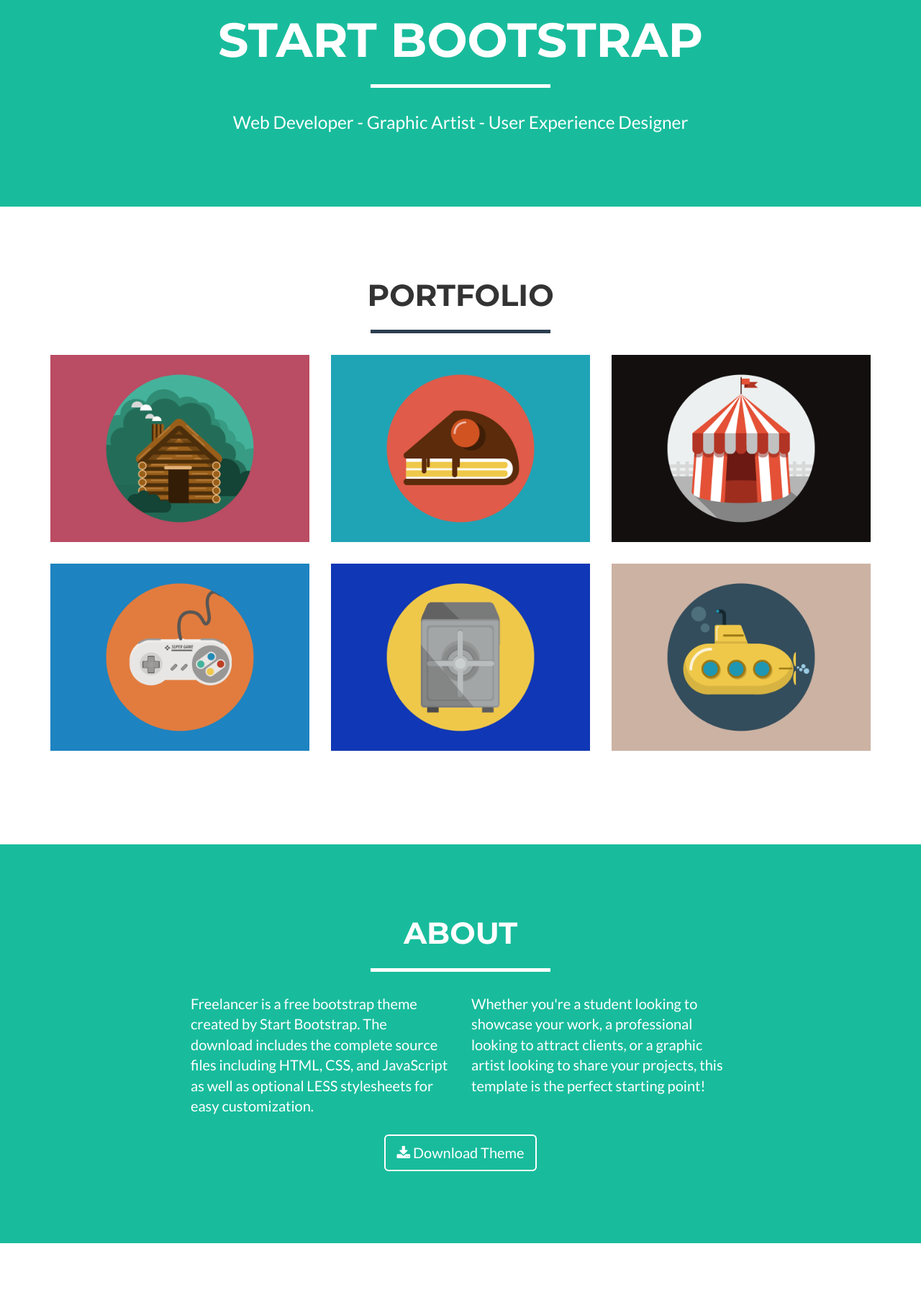
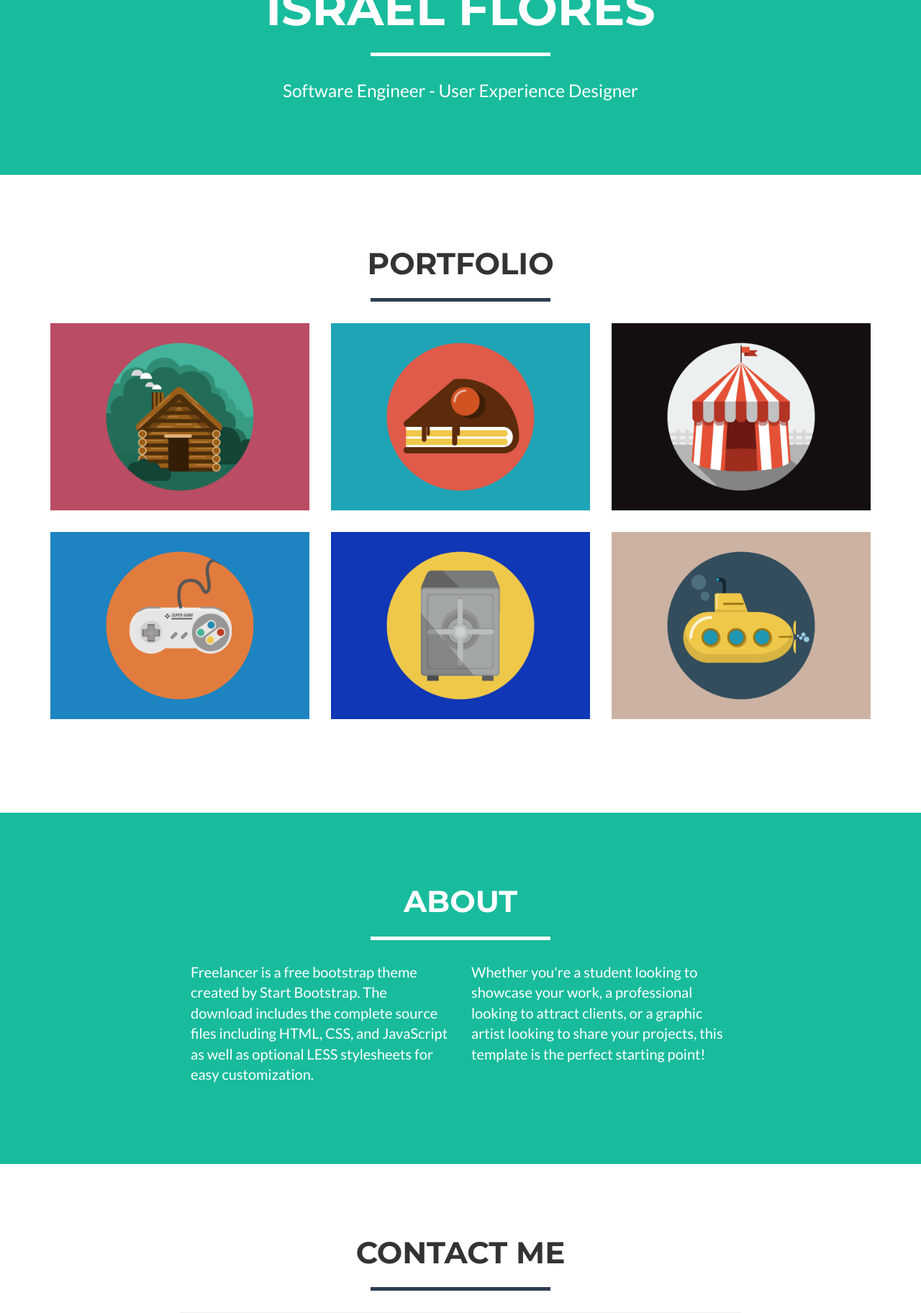
Before and after one commit to israel-fl/PersonalPage, a Flask app: page / in a window 1280 px wide. Shown: the part 501-2325 px from the top of the page at 72% size. Run offline with Flask 2, Linux system fonts and the light colour scheme; parts of the project's set-up code (start-up, migrations or seed data) failed here and were passed over; some libraries are stand-ins or nearby versions.

Commit message:
Pushing dev branch

```diff
--- a/app/templates/main/index.html
+++ b/app/templates/main/index.html
@@ -9,16 +9,15 @@
     <meta name="description" content="">
     <meta name="author" content="">
 
-    <title>Freelancer - Start Bootstrap Theme</title>
+    <title>Israel Flores - Interactive Resume</title>
 
     <!-- Bootstrap Core CSS -->
-    <link href="vendor/bootstrap/css/bootstrap.min.css" rel="stylesheet">
+    <link href="{{url_for('.static', filename='bootstrap/css/bootstrap.min.css')}}" rel="stylesheet">
 
     <!-- Theme CSS -->
-    <link href="css/freelancer.min.css" rel="stylesheet">
-
+    <link href="{{url_for('.static', filename='css/freelancer.min.css')}}" rel="stylesheet">
     <!-- Custom Fonts -->
-    <link href="vendor/font-awesome/css/font-awesome.min.css" rel="stylesheet" type="text/css">
+    <link href="https://maxcdn.bootstrapcdn.com/font-awesome/4.7.0/css/font-awesome.min.css" rel="stylesheet" type="text/css">
     <link href="https://fonts.googleapis.com/css?family=Montserrat:400,700" rel="stylesheet" type="text/css">
     <link href="https://fonts.googleapis.com/css?family=Lato:400,700,400italic,700italic" rel="stylesheet" type="text/css">
 
@@ -42,7 +41,7 @@
                 <button type="button" class="navbar-toggle" data-toggle="collapse" data-target="#bs-example-navbar-collapse-1">
                     <span class="sr-only">Toggle navigation</span> Menu <i class="fa fa-bars"></i>
                 </button>
-                <a class="navbar-brand" href="#page-top">Start Bootstrap</a>
+                <a class="navbar-brand" href="#page-top">Israel Flores</a>
             </div>
 
             <!-- Collect the nav links, forms, and other content for toggling -->
@@ -72,11 +71,11 @@
         <div class="container" id="maincontent" tabindex="-1">
             <div class="row">
                 <div class="col-lg-12">
-                    <img class="img-responsive" src="img/profile.png" alt="">
+                    <img class="img-responsive" src="{{url_for('.static', filename='images/profile.png')}}" alt="">
                     <div class="intro-text">
-                        <h1 class="name">Start Bootstrap</h1>
+                        <h1 class="name">Israel Flores</h1>
                         <hr class="star-light">
-                        <span class="skills">Web Developer - Graphic Artist - User Experience Designer</span>
+                        <span class="skills">Software Engineer - User Experience Designer</span>
                     </div>
                 </div>
             </div>
@@ -172,11 +171,6 @@
                 </div>
                 <div class="col-lg-4">
                     <p>Whether you're a student looking to showcase your work, a professional looking to attract clients, or a graphic artist looking to share your projects, this template is the perfect starting point!</p>
-                </div>
-                <div class="col-lg-8 col-lg-offset-2 text-center">
-                    <a href="#" class="btn btn-lg btn-outline">
-                        <i class="fa fa-download"></i> Download Theme
-                    </a>
                 </div>
             </div>
         </div>
@@ -517,20 +511,22 @@
     </div>
 
     <!-- jQuery -->
-    <script src="vendor/jquery/jquery.min.js"></script>
-
+    <script
+      src="https://code.jquery.com/jquery-3.2.1.js"
+      integrity="sha256-DZAnKJ/6XZ9si04Hgrsxu/8s717jcIzLy3oi35EouyE="
+      crossorigin="anonymous"></script>
     <!-- Bootstrap Core JavaScript -->
-    <script src="vendor/bootstrap/js/bootstrap.min.js"></script>
+    <script src="{{url_for('.static', filename='bootstrap/js/bootstrap.min.js')}}"></script>
 
     <!-- Plugin JavaScript -->
     <script src="https://cdnjs.cloudflare.com/ajax/libs/jquery-easing/1.3/jquery.easing.min.js"></script>
 
     <!-- Contact Form JavaScript -->
-    <script src="js/jqBootstrapValidation.js"></script>
-    <script src="js/contact_me.js"></script>
+    <script src="{{url_for('.static', filename='js/jqBootstrapValidation.js')}}"></script>
+    <script src="{{url_for('.static', filename='js/contact_me.js')}}"></script>
 
     <!-- Theme JavaScript -->
-    <script src="js/freelancer.min.js"></script>
+    <script src="{{url_for('.static', filename='js/freelancer.min.js')}}"></script>
 
 </body>
 
--- a/requirements.txt
+++ b/requirements.txt
@@ -8,3 +8,6 @@ pymssql
 Flask-APScheduler
 psycopg2
 pyodbc
+gmaps
+numpy
+pandas
```
Also changed, not shown: other parts of app/templates/main/index.html (+13 -13 lines).
